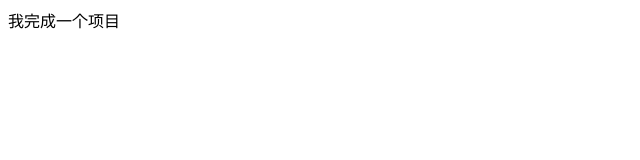
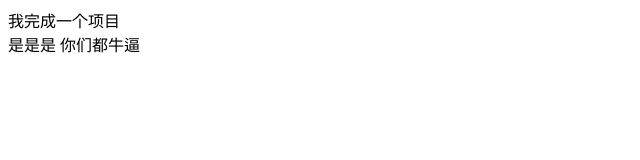
Before and after one commit to zhongmogudexiaomo/my-firstRepository, a plain HTML site: page index.html in a window 1280 px wide. Shown: the whole page, without its empty margins (0-640 px from the left). Drawn offline with Linux system fonts and the light colour scheme.

Commit message:
完成了一个项目4

```diff
--- a/index.html
+++ b/index.html
@@ -8,5 +8,6 @@
 </head>
 <body>
     我完成一个项目
+    <div>是是是  你们都牛逼</div>
 </body>
 </html>
```
